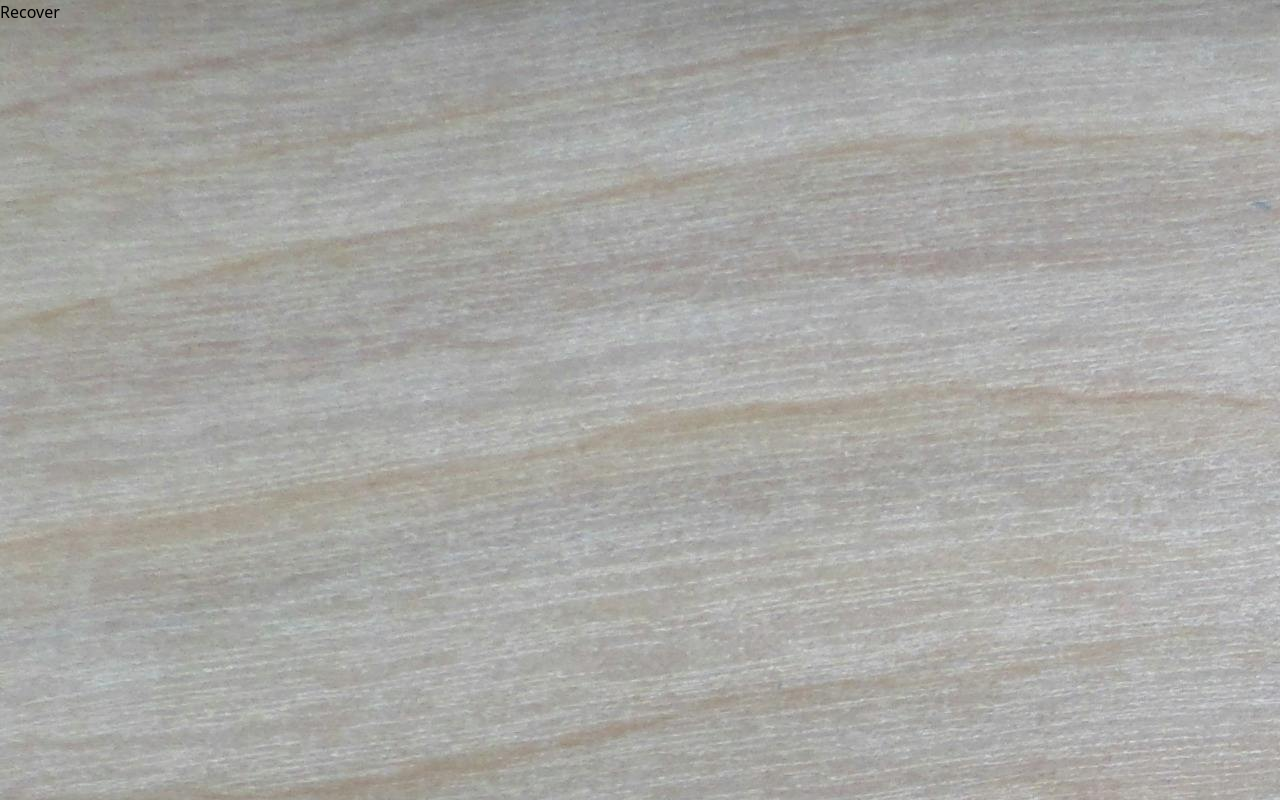
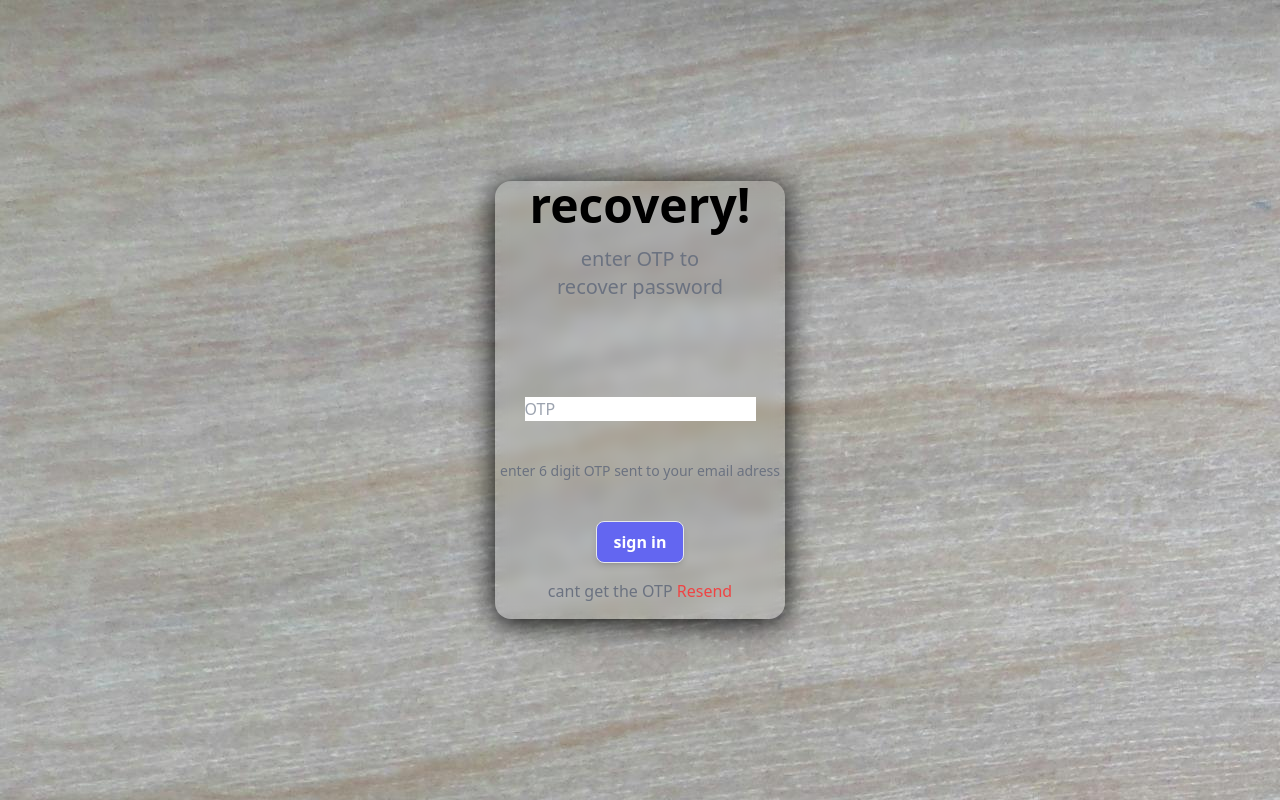
Before and after one commit to janitha-visna/MERN_app_userlogin, a React (Create React App) app in the folder client/: page /recovery in a window 1280 px wide. Built offline with nearby package versions, Linux system fonts and the light colour scheme.

Commit message:
reset componet finished

```diff
--- a/client/src/components/Recover.js
+++ b/client/src/components/Recover.js
@@ -1,5 +1,47 @@
 import React from "react";
+import { Link } from "react-router-dom";
+import avatar from "../assets/avatar.png";
+import styles from "../styles/Username.module.css";
+import { Toaster } from "react-hot-toast";
+import { useFormik } from "formik";
+import { passwordValidate } from "../helper/validate";
 
-export default function Recover() {
-  return <div>Recover</div>;
+export default function Recovery() {
+
+  return (
+    <div className="container mx-auto">
+      <Toaster position="top-center" reverseOrder={false}></Toaster>
+      <div className="flex justify-center items-center h-screen">
+        <div className={styles.glass}>
+          <div className="title flex flex-col items-center">
+            <h4 className="text-5xl font-bold">recovery!</h4>
+            <span className="py-4 text-xl w-2/3 text-center text-gray-500">
+              enter OTP to recover password
+            </span>
+          </div>
+          <form className="pt-20">
+            <div className="textbox flex flex-col items-center gap-6">
+              <div className="input text-center ">
+                <input type="text" placeholder="OTP" />
+              </div>
+              <span className="py-4 text-sm text-left text-gray-500">
+                enter 6 digit OTP sent to your email adress
+              </span>
+
+              <button className={styles.btn} type="submit">
+                sign in{" "}
+              </button>
+            </div>
+            <div className="text-center py-4">
+              <span className="text-gray-500">
+                {" "}
+                cant get the OTP{" "}
+                <button className="text-red-500">Resend</button>
+              </span>
+            </div>
+          </form>
+        </div>
+      </div>
+    </div>
+  );
 }
--- a/client/src/components/Reset.js
+++ b/client/src/components/Reset.js
@@ -1,5 +1,59 @@
 import React from "react";
+import { Link } from "react-router-dom";
+import avatar from "../assets/avatar.png";
+import styles from "../styles/Username.module.css";
+import { Toaster } from "react-hot-toast";
+import { useFormik } from "formik";
+import { resetPasswordValidation } from "../helper/validate";
 
 export default function Reset() {
-  return <div>reset</div>;
+  const formik = useFormik({
+    initialValues: {
+      password: " ",
+      confirm_pwd: " ",
+    },
+    validate: resetPasswordValidation,
+    validateOnBlur: false,
+    validateOnChange: false,
+    onSubmit: async (values) => {
+      console.log(values);
+    },
+  });
+
+  return (
+    <div className="container mx-auto">
+      <Toaster position="top-center" reverseOrder={false}></Toaster>
+      <div className="flex justify-center items-center h-screen">
+        <div className={styles.glass}>
+          <div className="title flex flex-col items-center">
+            <h4 className="text-5xl font-bold">Reset</h4>
+            <span className="py-4 text-xl w-2/3 text-center text-gray-500">
+              enter new password
+            </span>
+          </div>
+          <form className="py-1" onSubmit={formik.handleSubmit}>
+            <div className="profile flex justify-center py-4">
+              <img className={styles.profile_img} src={avatar} alt="avatar" />
+            </div>
+            <div className="textbox flex flex-col items-center gap-6">
+              <input
+                {...formik.getFieldProps("password")}
+                type="text"
+                placeholder="new password"
+              />
+              <input
+                {...formik.getFieldProps("confirm_pwd")}
+                type="text"
+                placeholder="reapeat password"
+              />
+              <button className={styles.btn} type="submit">
+                Reset
+              </button>
+            </div>
+
+          </form>
+        </div>
+      </div>
+    </div>
+  );
 }
--- a/client/src/helper/validate.js
+++ b/client/src/helper/validate.js
@@ -42,3 +42,16 @@ function usernameVerify(error = {}, values) {
 
   return error;
 }
+
+
+/**valitade rest password */
+
+export async function resetPasswordValidation(values){
+     const errors = passwordVerify({}, values);
+
+     if (values.password !== values.confirm_pwd){
+        errors.exist = toast.error("password not match")
+     }
+
+     return errors
+}
```
